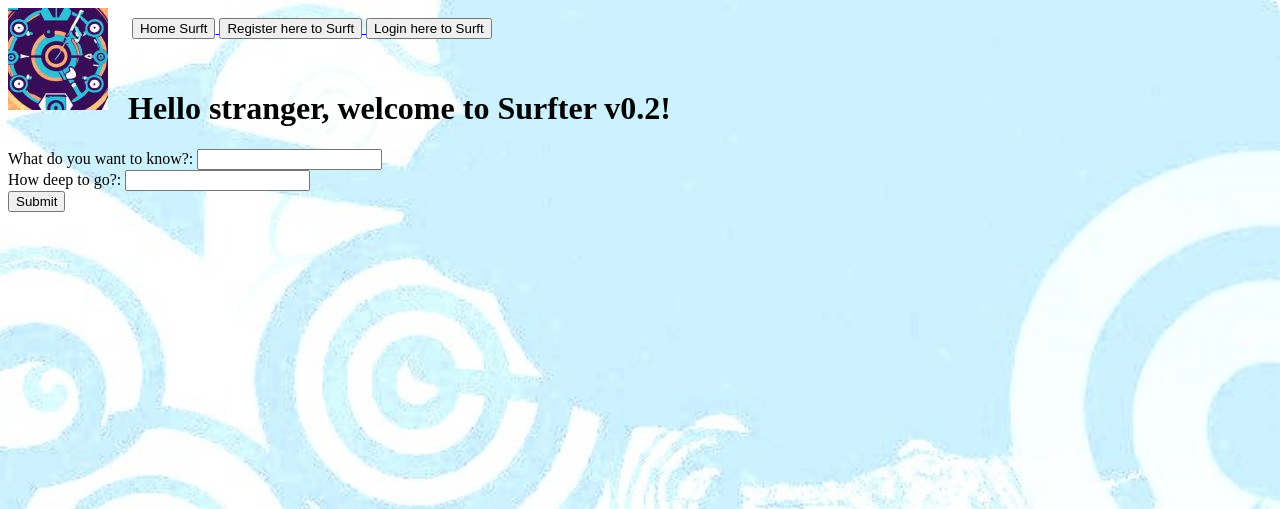
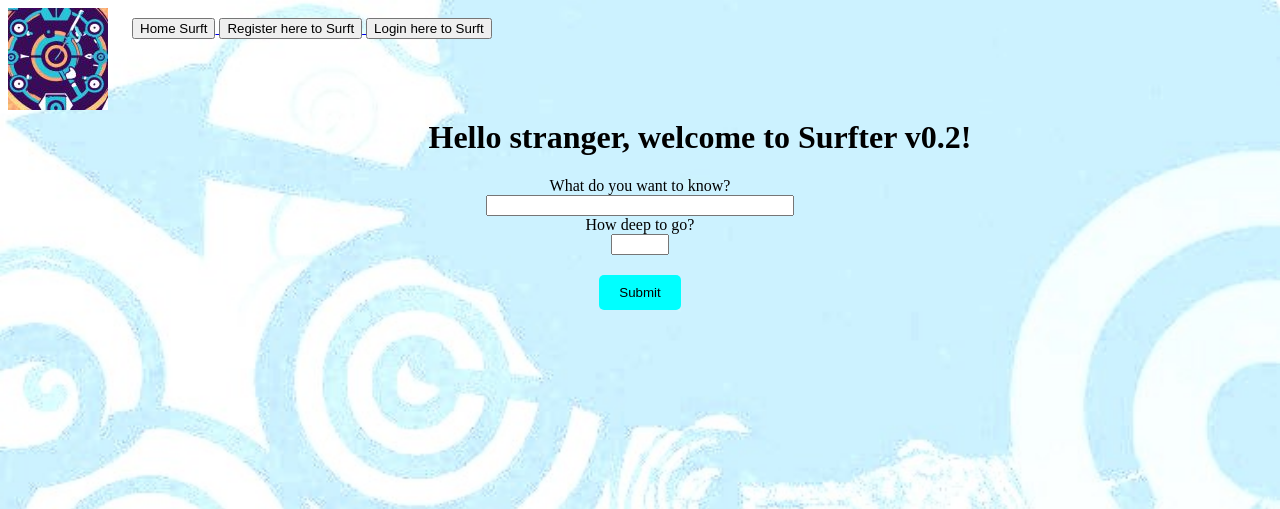
Before and after one commit to BlueSpike20/Surfter, a Django app: template Surfter/templates/home.html in a window 1280 px wide. Shown: the top 509 px of the page. Run offline with Django 3.2, Linux system fonts and the light colour scheme; the template is opened without the code that fills it, so the values that code supplies are empty.

Commit message:
first tweak to homepage on git with Django pathing

```diff
--- a/Surfter/templates/home.html
+++ b/Surfter/templates/home.html
@@ -2,20 +2,26 @@
 
 {% block content %}
 
+<div style="text-align: center; margin-top: 50px;">
     {% if user.is_authenticated %}
         <h1>Hello {{user.username}}, welcome back to Surfter v0.2!</h1>
     {% else %}
         <h1>Hello stranger, welcome to Surfter v0.2!</h1>
     {% endif %}
 
-<form action="SurftResults" method="post">
+    <form action="SurftResults" method="post" style="margin-top: 20px;">
 
         {% csrf_token %}
 
-    What do you want to know?: <input type="text" name="queryprompt"><br>
-    How deep to go?: <input type="text" name="num2"><br>
-    <input type="submit">
+        <label for="queryprompt">What do you want to know?</label><br>
+        <input type="text" name="queryprompt" style="width: 300px;"><br>
+
+        <label for="num2">How deep to go?</label><br>
+        <input type="text" name="num2" style="width: 50px;"><br>
+
+        <input type="submit" style="margin-top: 20px; padding: 10px 20px; background-color: cyan; color: black; border: none; border-radius: 5px; cursor: pointer;">
 
     </form>
+</div>
 
 {% endblock %}
```
Lines whose indentation alone changed are shown as unchanged.
